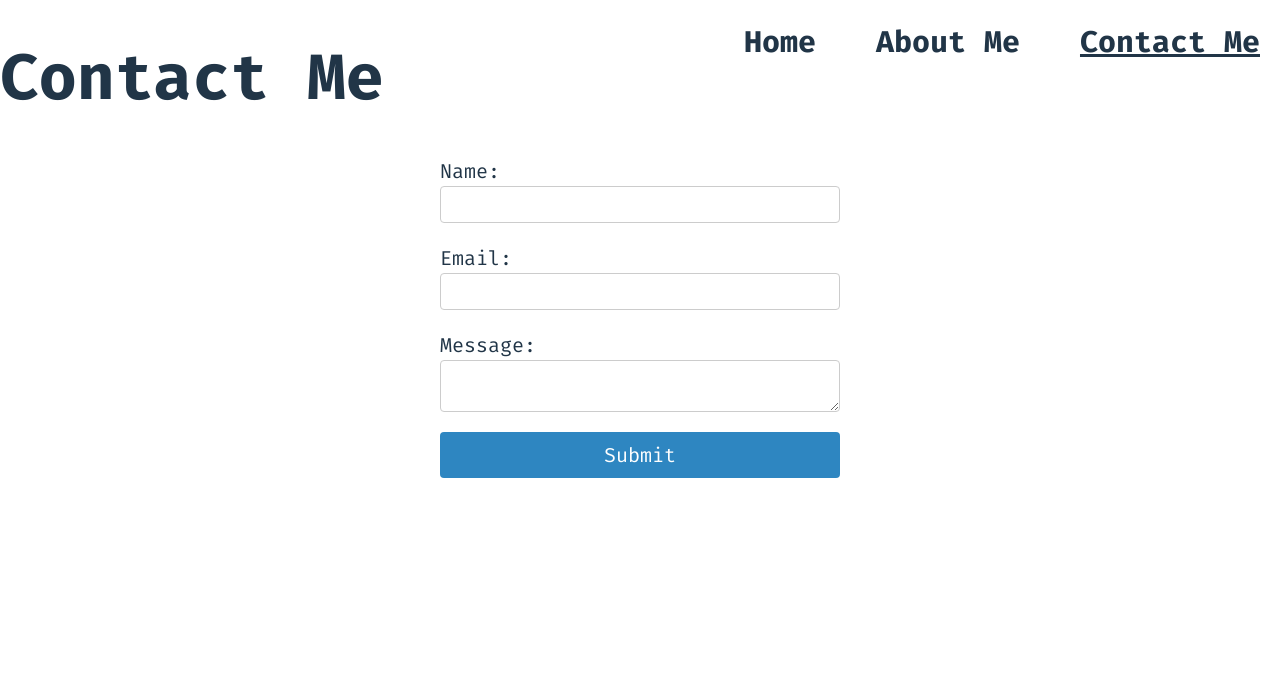
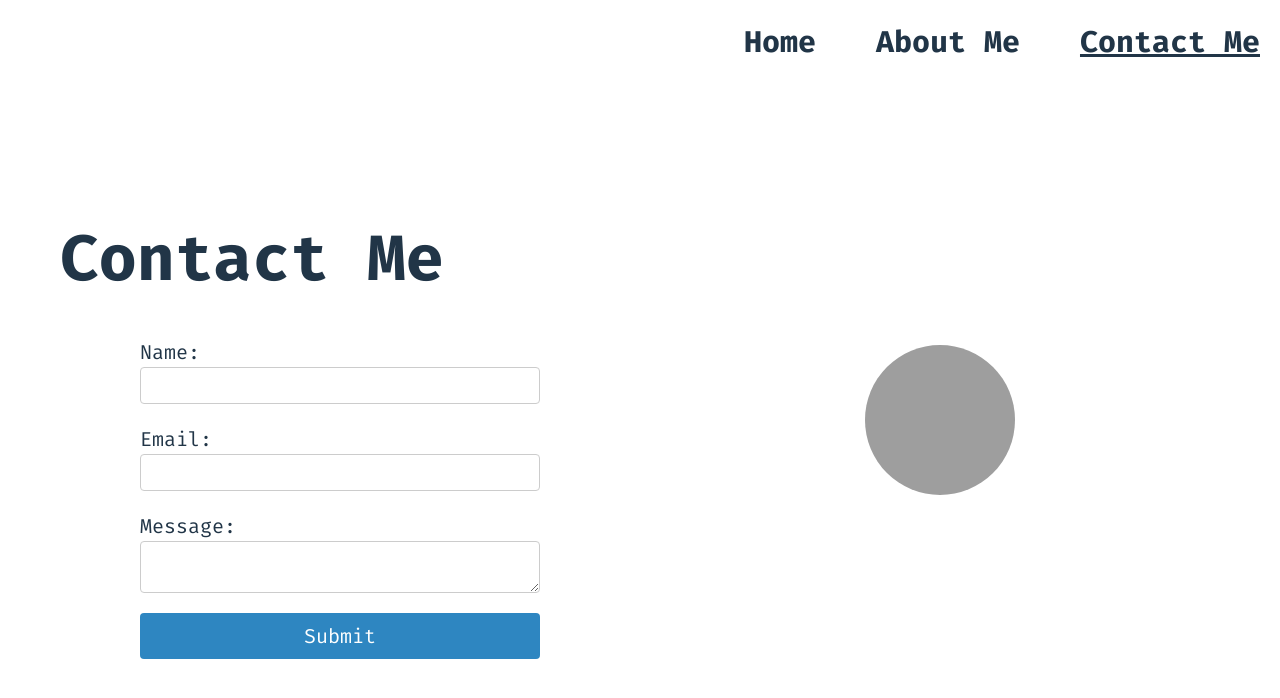
Before and after one commit to Lmx154/mywebsite, a React (Vite) app: page /mywebsite/contact in a window 1280 px wide. Shown: the top 698 px of the page. Built offline with nearby package versions, Linux system fonts and the light colour scheme; grey boxes are pictures that could not be loaded.

Commit message:
-adjusted website orientation globally -added typewriter css animation

```diff
--- a/src/App.jsx
+++ b/src/App.jsx
@@ -1,3 +1,4 @@
+import React from "react";
 import {
   BrowserRouter as Router,
   Routes,
--- a/src/index.css
+++ b/src/index.css
@@ -109,3 +109,57 @@ button:focus-visible {
         font-size: 22px; /* Increase font size for very large screens */
     }
 }
+
+/* Global responsive layout class */
+.responsive-layout {
+    display: flex;
+    justify-content: center;
+    align-items: center;
+    height: 100vh;
+    padding: 20px;
+}
+
+.responsive-content {
+    display: flex;
+    align-items: center;
+    max-width: 1200px;
+    width: 100%;
+    flex-direction: column; /* Default to column layout */
+}
+
+.responsive-text {
+    flex: 1;
+    padding: 20px;
+    text-align: center; /* Center text in portrait mode */
+}
+
+.responsive-image {
+    flex: 1;
+    display: flex;
+    justify-content: center;
+    padding: 20px;
+}
+
+.profile-pic {
+    width: 300px; /* Adjust the size as needed */
+    height: 300px; /* Adjust the size as needed */
+    max-width: 100%;
+    height: auto;
+    border-radius: 50%;
+}
+
+/* Media query for landscape mode */
+@media (orientation: landscape) {
+    .responsive-content {
+        flex-direction: row; /* Switch to row layout in landscape mode */
+    }
+
+    .responsive-text {
+        text-align: left; /* Align text to the left in landscape mode */
+        padding-right: 20px; /* Add padding to the right */
+    }
+
+    .responsive-image {
+        padding-left: 20px; /* Add padding to the left */
+    }
+}
--- a/src/pages/About.css
+++ b/src/pages/About.css
@@ -1,8 +1,4 @@
 .about {
-    display: flex;
-    flex-direction: row;
-    justify-content: space-between;
-    align-items: flex-start;
     padding: 2rem;
     width: 100%;
     box-sizing: border-box; /* Ensure padding is included in the element's total width and height */
--- a/src/pages/About.jsx
+++ b/src/pages/About.jsx
@@ -4,13 +4,14 @@ import resume from "../assets/resume.pdf"; // Import the PDF file
 
 function About() {
   return (
-    <div className="about">
-      <div className="resume-container">
+    <div className="responsive-layout">
+      <div className="responsive-content">
+        <div className="responsive-image">
           <div className="responsive-iframe">
             <iframe src={resume} title="Resume"></iframe>
           </div>
         </div>
-      <div className="about-content">
+        <div className="responsive-text">
           <h1>About Me</h1>
           <p>
             Hi, I&apos;m Luis Martinez. I am a software developer. I enjoy
@@ -25,6 +26,7 @@ function About() {
           </p>
         </div>
       </div>
+    </div>
   );
 }
 
--- /dev/null
+++ b/src/pages/Contact.css
@@ -0,0 +1,40 @@
+.contact {
+    padding: 2rem;
+    width: 100%;
+    box-sizing: border-box; /* Ensure padding is included in the element's total width and height */
+    margin-top: 2rem; /* Add top margin to create space below the nav bar */
+}
+
+form {
+    display: flex;
+    flex-direction: column;
+    gap: 1rem;
+    max-width: 400px;
+    margin: 0 auto;
+}
+
+form label {
+    display: flex;
+    flex-direction: column;
+    text-align: left;
+}
+
+form input,
+form textarea {
+    padding: 0.5rem;
+    border: 1px solid #ccc;
+    border-radius: 4px;
+}
+
+form button {
+    padding: 0.5rem;
+    border: none;
+    border-radius: 4px;
+    background-color: var(--primary-color);
+    color: white;
+    cursor: pointer;
+}
+
+form button:hover {
+    background-color: var(--primary-color);
+}
--- a/src/pages/Contact.jsx
+++ b/src/pages/Contact.jsx
@@ -1,4 +1,5 @@
 import { useState } from "react";
+import "./Contact.css";
 
 function Contact() {
   const [formData, setFormData] = useState({
@@ -22,7 +23,9 @@ function Contact() {
   };
 
   return (
-    <div className="contact">
+    <div className="responsive-layout">
+      <div className="responsive-content">
+        <div className="responsive-text">
           <h1>Contact Me</h1>
           <form onSubmit={handleSubmit}>
             <label>
@@ -57,6 +60,15 @@ function Contact() {
             <button type="submit">Submit</button>
           </form>
         </div>
+        <div className="responsive-image">
+          <img
+            src="path/to/your/profile.jpg"
+            alt="Profile"
+            className="profile-pic"
+          />
+        </div>
+      </div>
+    </div>
   );
 }
 
--- a/src/pages/Home.css
+++ b/src/pages/Home.css
@@ -1,37 +1,40 @@
 .home {
-    display: flex;
-    justify-content: center;
-    align-items: center;
-    height: 100vh;
     padding: 20px;
 }
 
-.home-content {
-    display: flex;
-    align-items: center;
-    max-width: 1200px;
-    width: 100%;
+.typing-animation {
+    font-size: 2.5rem;
+    font-family: "Courier New", Courier, monospace;
+    white-space: nowrap;
+    overflow: hidden;
+    border-right: 0.15em solid white; /* Blinking cursor */
+    animation:
+        typing 3.5s steps(23, end),
+        blink-caret 0.75s step-end infinite;
 }
 
-.home-text {
-    flex: 1;
-    padding-right: 20px;
+@keyframes typing {
+    from {
+        width: 0;
+    }
+    to {
+        width: 100%;
+    }
 }
 
-.home-image {
-    flex: 1;
-    display: flex;
-    justify-content: center;
-}
-
-.profile-pic {
-    max-width: 100%;
-    height: auto;
-    border-radius: 50%;
+@keyframes blink-caret {
+    from,
+    to {
+        border-color: transparent;
+    }
+    50% {
+        border-color: white;
+    }
 }
 
 .links {
     display: flex;
+    justify-content: center; /* Center the icons horizontally */
     gap: 20px;
     margin-top: 20px;
 }
--- a/src/pages/Home.jsx
+++ b/src/pages/Home.jsx
@@ -1,15 +1,16 @@
-import profilePic from "../assets/profile.jpg"; // Add your profile picture to the assets folder
-import githubIcon from "../assets/github.svg"; // Import the GitHub icon
-import linkedinIcon from "../assets/linkedin.svg"; // Import the LinkedIn icon
-import "./Home.css"; // Import the CSS file
+import React from "react";
+import profilePic from "../assets/profile.jpg";
+import githubIcon from "../assets/github.svg";
+import linkedinIcon from "../assets/linkedin.svg";
+import "./Home.css";
 
 function Home() {
   return (
-    <div className="home">
-      <div className="home-content">
-        <div className="home-text">
-          <h1>Welcome to My Portfolio</h1>
-          <p>Hi, I'm Luis Martinez, a passionate developer.</p>
+    <div className="responsive-layout">
+      <div className="responsive-content">
+        <div className="responsive-text">
+          <h1 className="typing-animation">Welcome to My Portfolio</h1>
+          <p>Hi, I&apos;m Luis Martinez, a passionate developer.</p>
           <div className="links">
             <a
               href="https://github.com/Lmx154"
@@ -29,7 +30,7 @@ function Home() {
             </a>
           </div>
         </div>
-        <div className="home-image">
+        <div className="responsive-image">
           <img src={profilePic} alt="Profile" className="profile-pic" />
         </div>
       </div>
```
Lines whose indentation alone changed are shown as unchanged.
